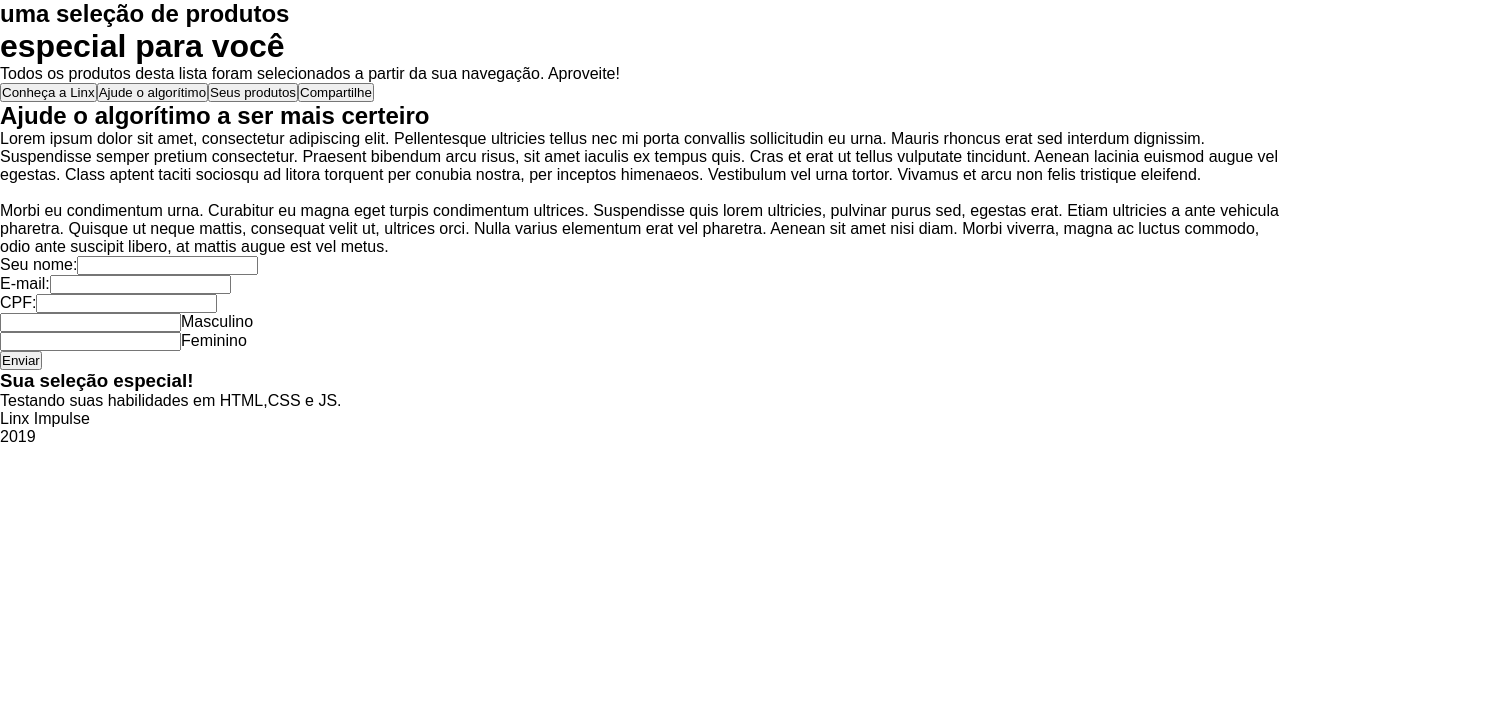
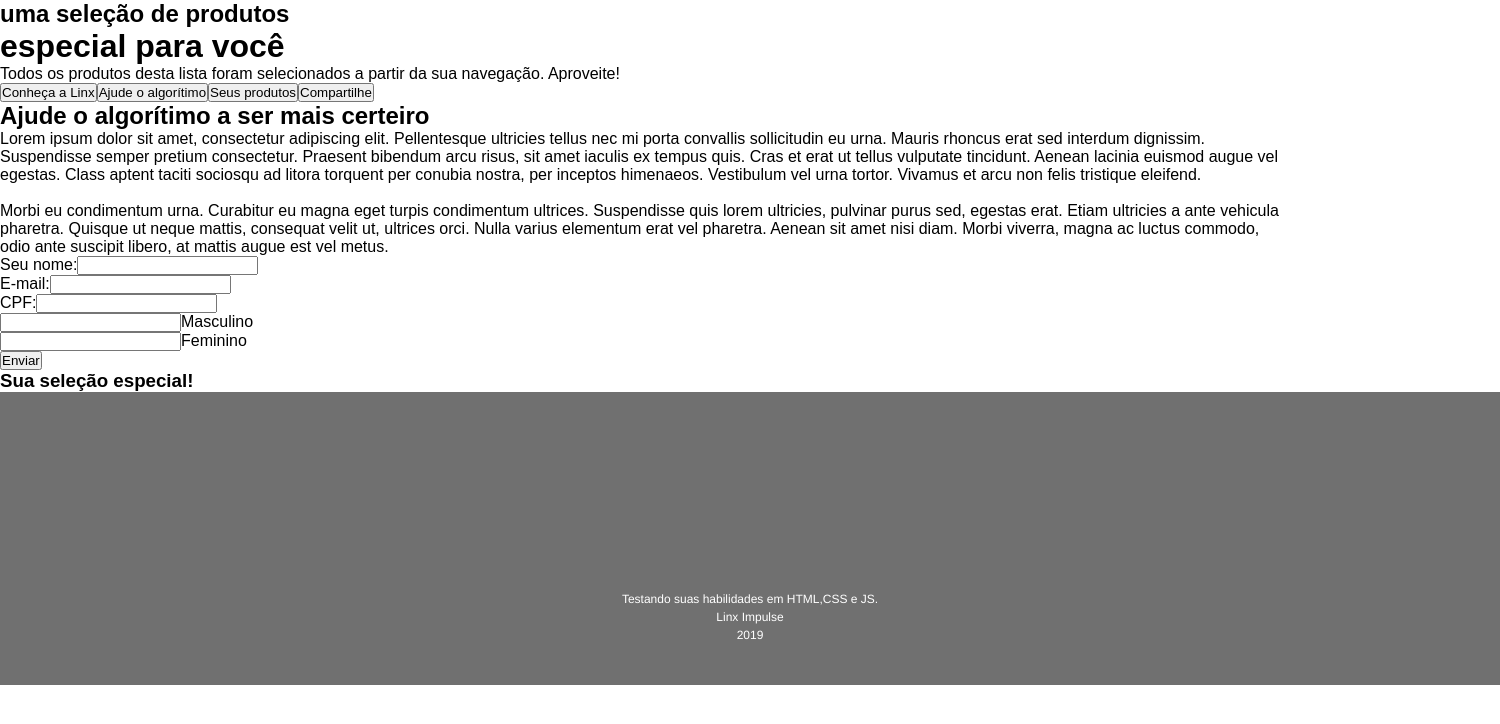
Before and after one commit to CarratiPatrick/Sprint1Mod5, a React (Vite) app in the folder Sprint1/: page / in a window 1280 px wide. Shown: the top 724 px of the page, 1500 px wide, since content can reach past the window. Built offline with nearby package versions, Linux system fonts and the light colour scheme.

Commit message:
feat: fazendo ajustes no css do footer

```diff
--- a/Sprint1/src/components/Footer/Footer.jsx
+++ b/Sprint1/src/components/Footer/Footer.jsx
@@ -1,11 +1,13 @@
 import React from 'react'
-
+import S from "./Footer.module.css"
 const Footer = () => {
   return (
-    <footer>
-    <p>Testando suas habilidades em HTML,CSS e JS.</p>
-    <p>Linx Impulse</p>
-    <p>2019</p>
+    <footer className={S.footer} >
+    <div className={S.posicao}>
+    <p className={S.texto}>Testando suas habilidades em HTML,CSS e JS.</p>
+    <p className={S.texto}>Linx Impulse</p>
+    <p className={S.texto}>2019</p>
+    </div>
 
     </footer>
   )
--- /dev/null
+++ b/Sprint1/src/components/Footer/Footer.module.css
@@ -0,0 +1,22 @@
+.footer{
+    display: flex;
+    flex-direction: column;
+    align-items: center;
+    justify-content: center;
+    width: 1500px;
+    height: 293px;
+    background: #707070 0% 0% no-repeat padding-box;
+    border: 1px solid #707070;
+    opacity: 1;
+}
+.posicao{
+    margin-top: 157px;
+}
+.texto{
+
+    text-align: center;
+    font: normal normal normal 12px/18px Helvetica Neue;
+    letter-spacing: 0px;
+    color: #FFFFFF;
+    opacity: 1;
+}
```
